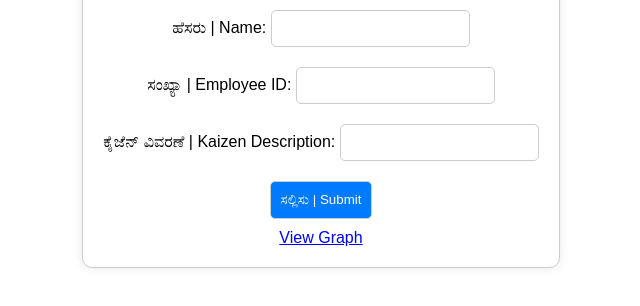
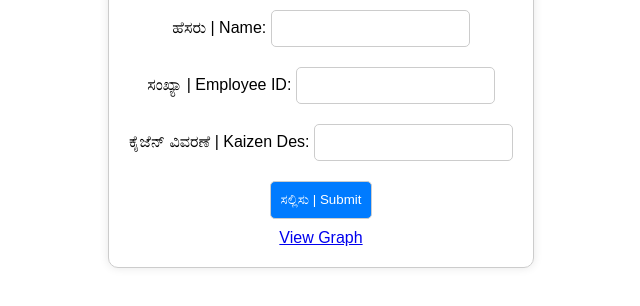
Before and after one commit to sshekhar2128/Volvo-CE-Project, a website with bundled scripts: page public/index.html in a window 1280 px wide. Shown: the part 316-622 px from the top of the page, without its empty margins (319-959 px from the left). Built offline with nearby package versions, Linux system fonts and the light colour scheme.

Commit message:
ChangedDesc

```diff
--- a/public/index.html
+++ b/public/index.html
@@ -23,7 +23,7 @@
             <input type="text" id="employeeId" name="employeeId" required>
             <br>
 
-            <label for="kaizen">ಕೈಜೆನ್ ವಿವರಣೆ | Kaizen Description:</label>
+            <label for="kaizen">ಕೈಜೆನ್ ವಿವರಣೆ | Kaizen Des:</label>
             <input type="text" id="kaizen" name="kaizen" required>
             <br>
 
```
